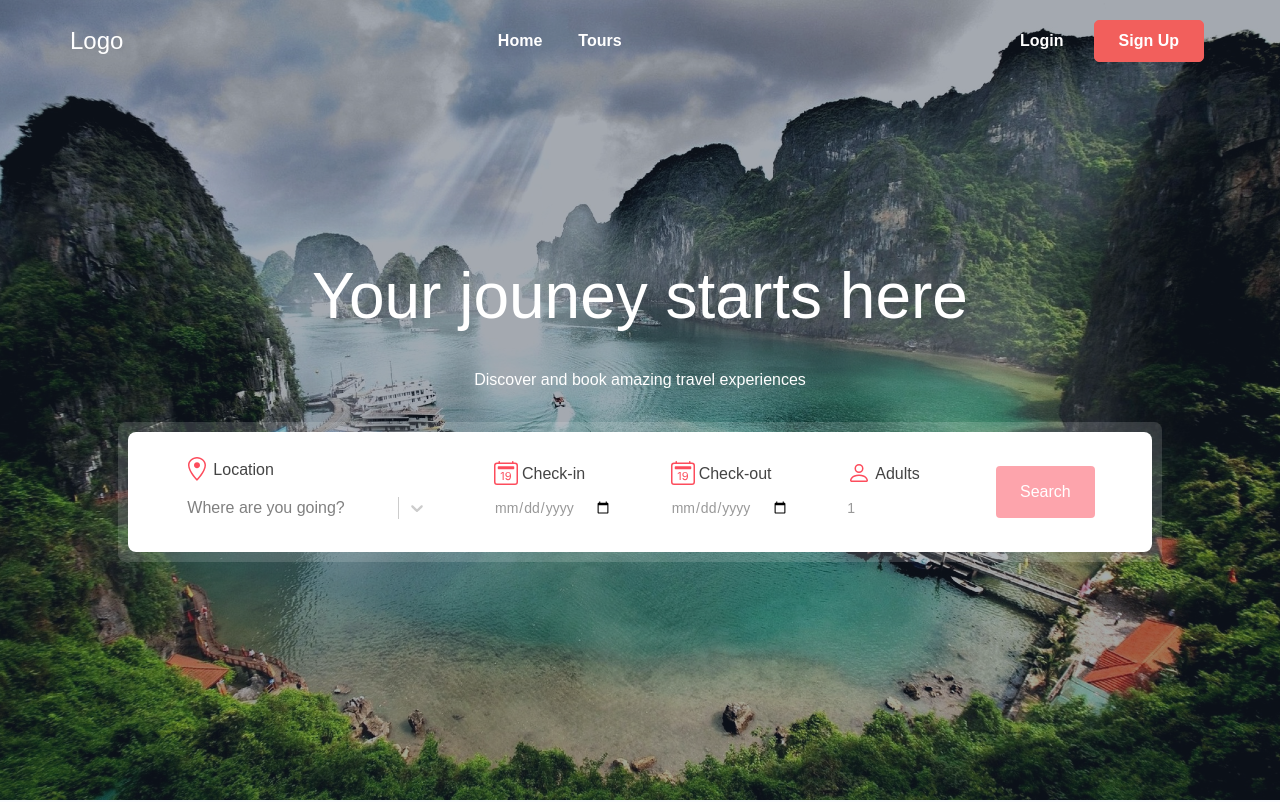
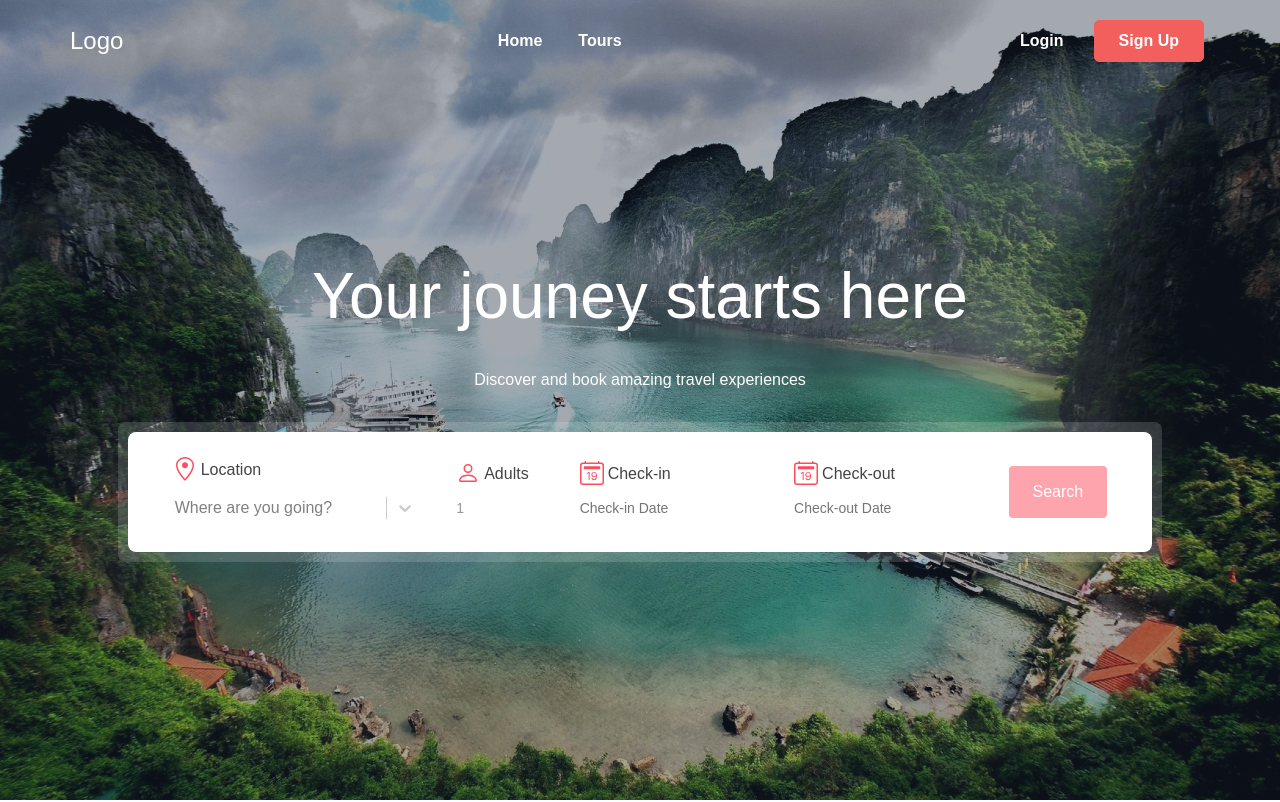
Before and after one commit to barisAkgul/tour-reservations-system-with-react-redux, a React (Vite) app: page / in a window 1280 px wide. Shown: the top 802 px of the page. Built offline with nearby package versions, Linux system fonts and the light colour scheme.

Commit message:
Filter Section date element was changed DataPicker package

```diff
--- a/package.json
+++ b/package.json
@@ -12,6 +12,7 @@
   "dependencies": {
     "@reduxjs/toolkit": "^1.9.5",
     "react": "^18.2.0",
+    "react-datepicker": "^4.16.0",
     "react-dom": "^18.2.0",
     "react-icons": "^4.10.1",
     "react-redux": "^8.1.1",
--- a/src/components/booking-system/personal-info/PersonalInfo.jsx
+++ b/src/components/booking-system/personal-info/PersonalInfo.jsx
@@ -1,7 +1,6 @@
 import React from "react";
 
 import * as S from "./PersonalInfo.styled";
-
 
 const PersonalInfo = ({ handleInputChange, formValues }) => {
   return (
--- a/src/components/booking-system/result-section/ResultSection.jsx
+++ b/src/components/booking-system/result-section/ResultSection.jsx
@@ -9,9 +9,9 @@ import * as S from "./ResultSection.styled";
 const ResultSection = ({ currentStep }) => {
   const dispatch = useDispatch();
 
-
+  console.log("currentStep ", currentStep);
   useEffect(() => {
-    if (currentStep == 4) {
+    if (currentStep === 4) {
       dispatch(resetFilter());
     }
   }, [currentStep]);
--- a/src/components/common/filter-section/FilterSection.jsx
+++ b/src/components/common/filter-section/FilterSection.jsx
@@ -1,76 +1,68 @@
 import React, { useEffect, useState } from "react";
 import { useDispatch, useSelector } from "react-redux";
 import Select from "react-select";
+import DatePicker from "react-datepicker";
 import { useNavigate } from "react-router-dom";
 
 import { GoLocation } from "react-icons/go";
 import { BsCalendar2Date, BsPerson } from "react-icons/bs";
 
 import { setFieldValue } from "@stores/filterSlice.jsx";
-
 import tours from "@helpers/constants/tours.jsx";
 import { parseCities } from "@helpers/utils/index.js";
 
 import * as S from "./FilterSection.styled.jsx";
+import "react-datepicker/dist/react-datepicker.css";
+import "./styles.css";
+
+import {
+  customStyles,
+  getInitialSelectedOption,
+  formatDate,
+} from "./FilterSection.helpers.jsx";
 
 const cities = parseCities(tours);
-
-const customStyles = {
-  container: (provided) => ({
-    ...provided,
-    outline: "none",
-  }),
-  control: (provided) => ({
-    ...provided,
-    border: "none",
-    boxShadow: "none",
-    padding: 0,
-    "&:hover": {
-      border: "none",
-    },
-    "&:focus": {
-      border: "none",
-    },
-  }),
-  option: (provided, state) => ({
-    ...provided,
-    backgroundColor: state.isSelected ? "#DEEBFF" : "white",
-    color: state.isSelected ? "white" : "grey",
-  }),
-  singleValue: (provided) => ({
-    ...provided,
-    color: "rgb(153, 153, 153)",
-    padding: "0",
-  }),
-  valueContainer: (provided) => ({
-    ...provided,
-    padding: 0,
-  }),
-};
-
-const getInitialSelectedOption = (location, filter) => {
-  if (location) {
-    return cities.find((option) => option.label === location);
-  }
-
-  if (filter.tourId) {
-    return cities.find((option) => option.value === filter.tourId);
-  }
-
-  return null;
-};
 
 const FilterSection = ({ buttonText, redirectUrl, location }) => {
   const dispatch = useDispatch();
   const filter = useSelector((state) => state.filter);
   const navigate = useNavigate();
 
+  const handleChange = (field, value) => {
+    dispatch(setFieldValue({ field, value }));
+  };
+
+  /* About Date */
+  const [startDate, setStartDate] = useState(null);
+  const [endDate, setEndDate] = useState(null);
+
+  const handleStartDateChange = (date) => {
+    setStartDate(date);
+    if (endDate && date > endDate) {
+      setEndDate(null);
+      handleChange("checkout", null);
+    }
+
+    handleChange("checkin", formatDate(date));
+  };
+
+  const handleEndDateChange = (date) => {
+    if (startDate && date < startDate) {
+      return;
+    }
+    setEndDate(date);
+    handleChange("checkout", formatDate(date));
+  };
+
+  /**********/
+
   const [selectedOption, setSelectedOption] = useState(() =>
-    getInitialSelectedOption(location, filter)
+    getInitialSelectedOption(location, filter, cities)
   );
 
-  console.log(location, selectedOption);
-
+  /*
+   * On the detail page, to assign the location from the page
+   */
   useEffect(() => {
     if (location) {
       dispatch(setFieldValue({ field: "tourId", value: selectedOption.value }));
@@ -82,59 +74,14 @@ const FilterSection = ({ buttonText, redirectUrl, location }) => {
     dispatch(setFieldValue({ field: "tourId", value: selectedOption.value }));
   };
 
+  /*
+   * To redirect to the tour page or payment page, as the case may be.
+   */
   const handleSearch = () => {
     if (redirectUrl) {
       navigate(redirectUrl);
     }
-
-    console.log(
-      filter.tourId,
-      filter.checkin,
-      filter.checkout,
-      filter.adults,
-      filter.children
-    );
   };
-
-  const handleChange = (field, value) => {
-    dispatch(setFieldValue({ field, value }));
-  };
-
-  const inputs = [
-    // {
-    //   field: "hotelId",
-    //   label: "Location",
-    //   icon: <GoLocation />,
-    //   type: "text",
-    //   placeholder: "Where are you going?",
-    //   value: filter.hotelId,
-    // },
-    {
-      field: "checkin",
-      label: "Check-in",
-      icon: <BsCalendar2Date />,
-      type: "date",
-      placeholder: "MM/DD/YYYY",
-      value: filter.checkin,
-    },
-    {
-      field: "checkout",
-      label: "Check-out",
-      icon: <BsCalendar2Date />,
-      type: "date",
-      placeholder: "DD-MM-YYYY",
-      value: filter.checkout,
-    },
-    {
-      field: "adults",
-      label: "Adults",
-      icon: <BsPerson />,
-      type: "number",
-      min: "1",
-      placeholder: "0",
-      value: filter.adults,
-    },
-  ];
 
   const isButtonDisabled =
     !filter.tourId || !filter.checkin || !filter.checkout || !filter.adults;
@@ -157,21 +104,62 @@ const FilterSection = ({ buttonText, redirectUrl, location }) => {
           isDisabled={location ? true : false}
         />
       </S.InputContainer>
-      {inputs.map((input) => (
-        <S.InputContainer key={input.field}>
-          <S.InputHeader>
-            <span>{input.icon}</span>
-            {input.label}
-          </S.InputHeader>
-          <S.Input
-            type={input.type}
-            placeholder={input.placeholder}
-            value={input.value}
-            onChange={(e) => handleChange(input.field, e.target.value)}
-            min={input.min}
-          />
-        </S.InputContainer>
-      ))}
+
+      <S.InputContainer>
+        <S.InputHeader>
+          <span>
+            <BsPerson />
+          </span>
+          Adults
+        </S.InputHeader>
+        <S.Input
+          type="number"
+          placeholder="Person"
+          value={filter.adults}
+          onChange={(e) => handleChange("adults", e.target.value)}
+          min="1"
+        />
+      </S.InputContainer>
+
+      <S.InputContainer>
+        <S.InputHeader>
+          <span>
+            <BsCalendar2Date />
+          </span>
+          Check-in
+        </S.InputHeader>
+
+        <DatePicker
+          selected={startDate}
+          onChange={handleStartDateChange}
+          selectsStart
+          dateFormat="MM/dd/yyyy"
+          dateFormatCalendar="yyyy-MM-dd"
+          startDate={startDate}
+          endDate={endDate}
+          minDate={new Date()}
+          placeholderText={filter.checkin ? filter.checkin : "Check-in Date"}
+        />
+      </S.InputContainer>
+
+      <S.InputContainer>
+        <S.InputHeader>
+          <span>
+            <BsCalendar2Date />
+          </span>
+          Check-out
+        </S.InputHeader>
+
+        <DatePicker
+          selected={endDate}
+          onChange={handleEndDateChange}
+          selectsEnd
+          startDate={startDate}
+          endDate={endDate}
+          minDate={startDate}
+          placeholderText={filter.checkout ? filter.checkout : "Check-out Date"}
+        />
+      </S.InputContainer>
       <S.SearchButton onClick={handleSearch} disabled={isButtonDisabled}>
         {buttonText}
       </S.SearchButton>
--- a/src/components/common/filter-section/FilterSection.styled.jsx
+++ b/src/components/common/filter-section/FilterSection.styled.jsx
@@ -20,7 +20,7 @@ export const FilterContainer = styled.div`
     width: 250px;
   }
 
-  & > div:nth-child(4) {
+  & > div:nth-child(2) {
     width: 90px;
 
     input {
```
Also changed, not shown: 1 other file (tests, documents, lock files or other folders).
